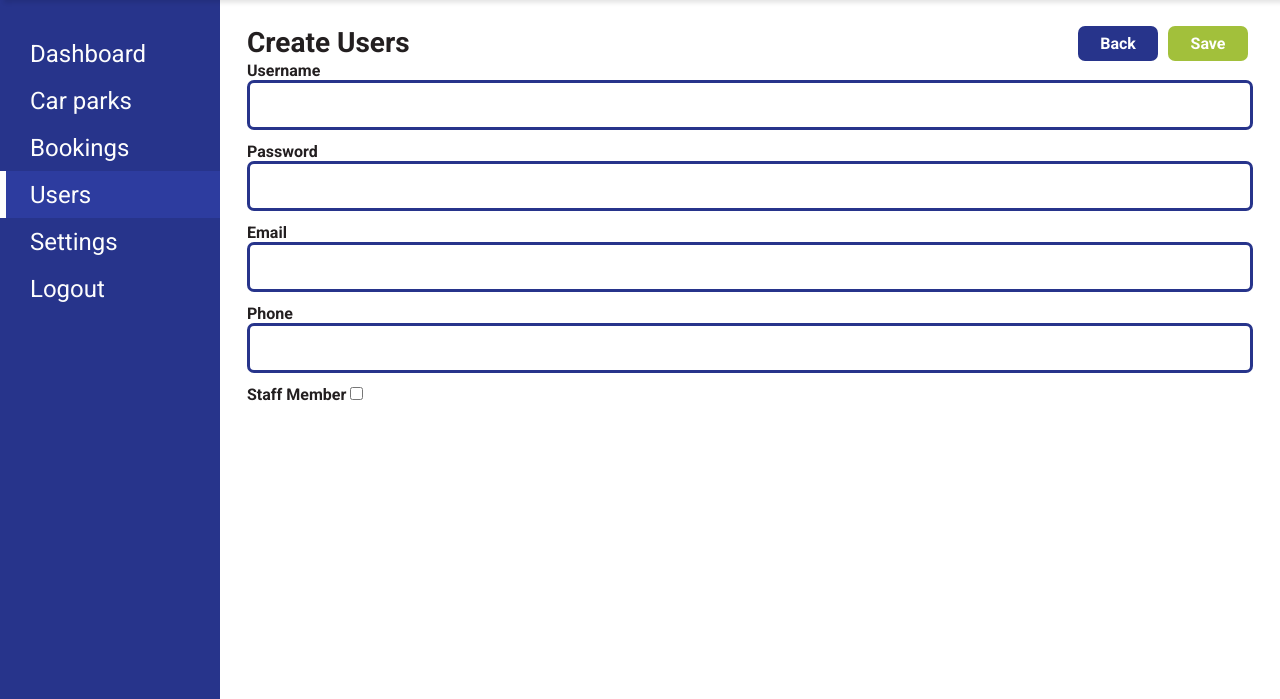
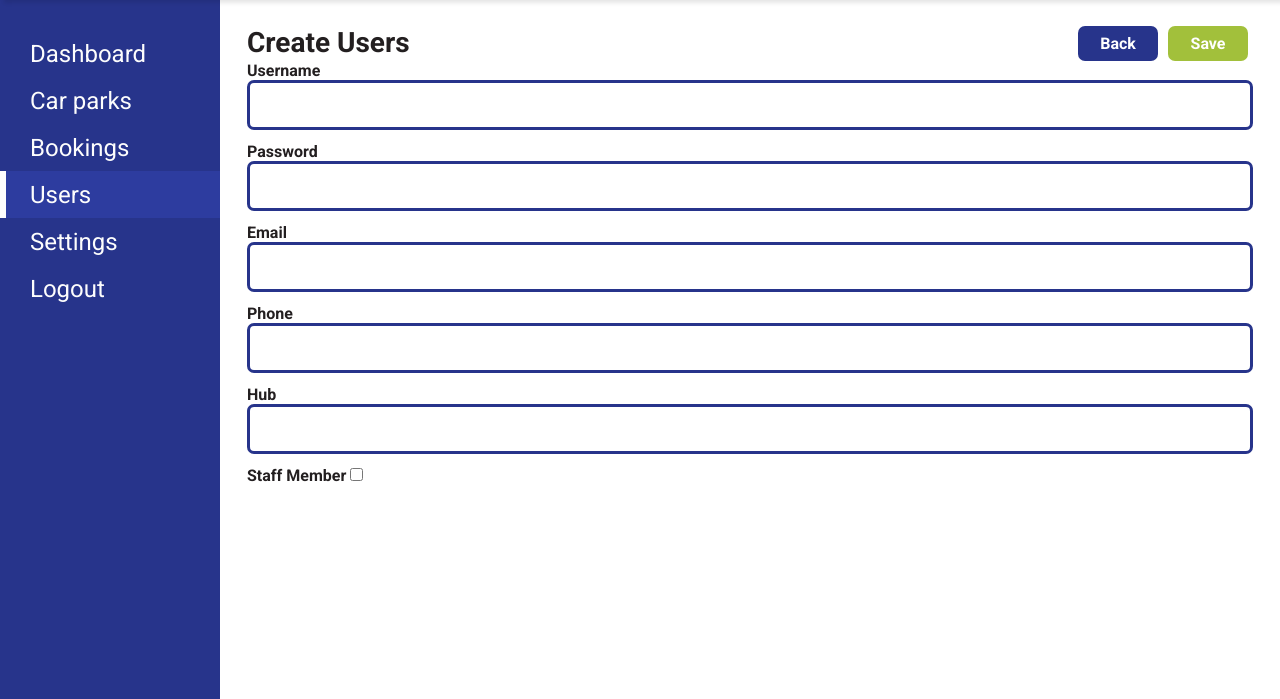
Before and after one commit to zollf/CITS3200, a Django app: page /admin/users/add in a window 1280 px wide. Shown: the part 101-800 px from the top of the page. Run offline with Django 3.2, Linux system fonts and the light colour scheme; the visitor is signed in with stand-in values (Sample User, id 1).

Commit message:
adding hubs to user creation form

```diff
--- a/app/resources/templates/new_user.html
+++ b/app/resources/templates/new_user.html
@@ -10,5 +10,5 @@
 {% block title %} UniPark | Add User {% endblock %}
 
 {% block admin_content %}
-  {% create_form 'users' user 'username:text|password:password|email:email|phone:text|is_staff:checkbox:Staff Member' current_user_id=current_user_id %}
+  {% create_form 'users' user 'username:text|password:password|email:email|phone:text|hub:text|is_staff:checkbox:Staff Member' current_user_id=current_user_id %}
 {% endblock %}
```
